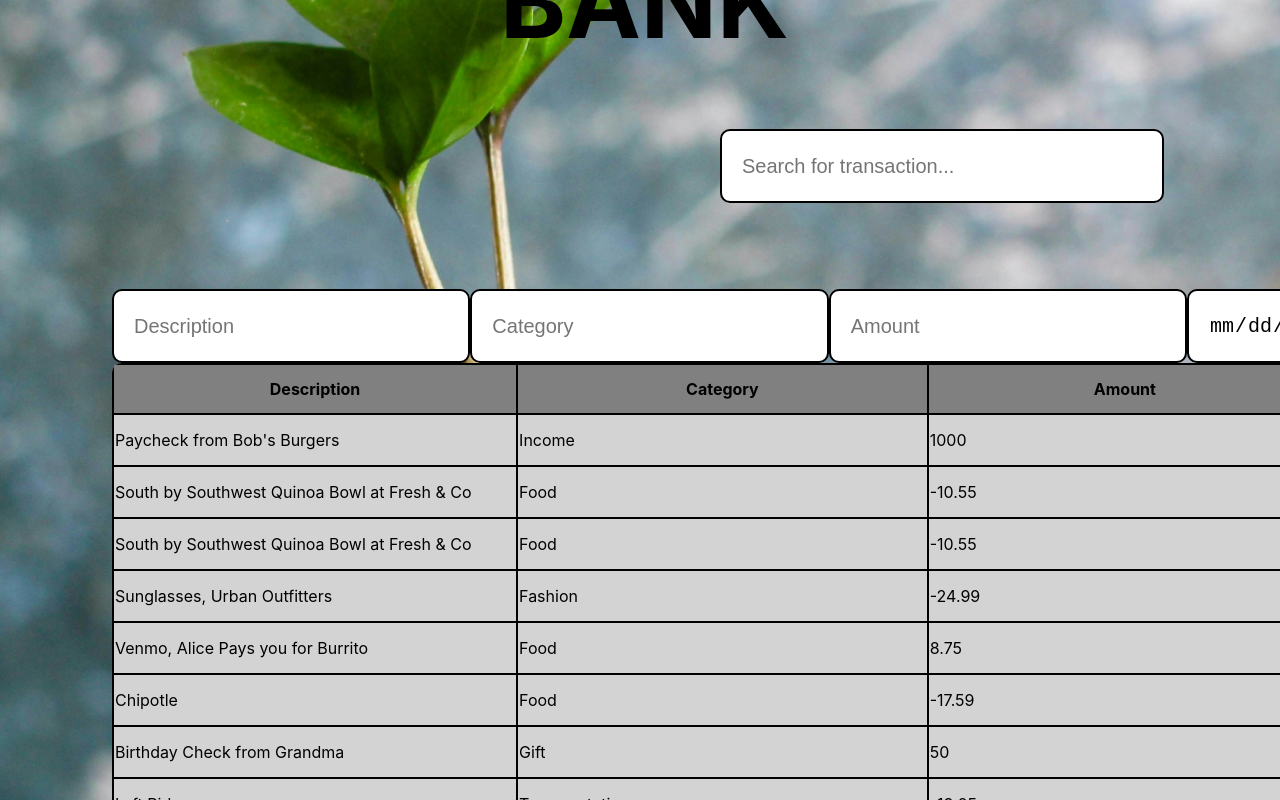
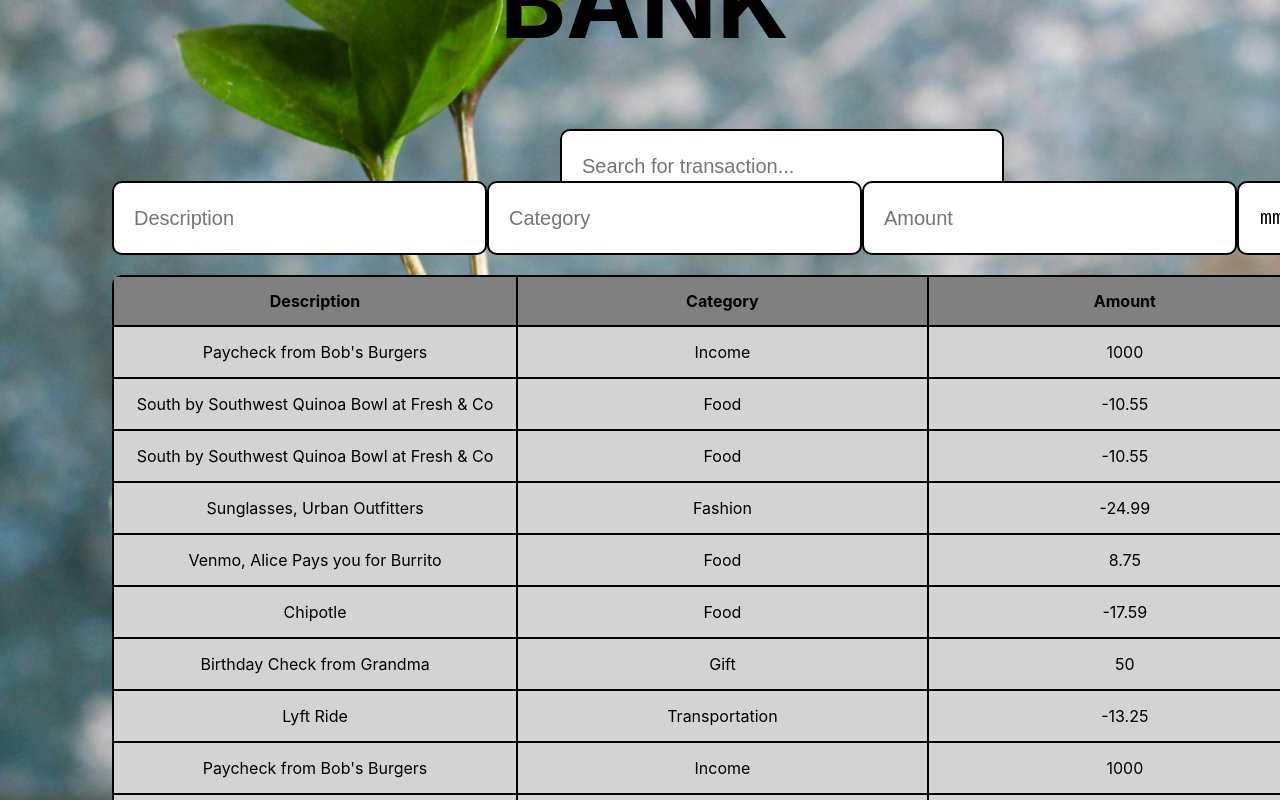
Before and after one commit to DevNorah/phase-2-code-challenge-1, a React (Create React App) app: page / in a window 1280 px wide. Shown: the part 260-1060 px from the top of the page. Built offline with nearby package versions, Linux system fonts and the light colour scheme; data requests are answered from the project's data file.

Commit message:
styled the search bar

```diff
--- a/src/App.css
+++ b/src/App.css
@@ -36,9 +36,8 @@ input {
 }
 
 .search-input {
-  margin-left: 45em;
-  height: 10em;
-  margin-top: 20px;
+  margin-left: 35em;
+  height: 2em;
 }
 
 form{
@@ -46,6 +45,7 @@ form{
   width: 100em;
   align-items: center;
   margin-left: 7em;
+  margin-top: 20px;
 
 }
 
@@ -62,6 +62,7 @@ form .transactionForm input{
   border-radius: 10px;
   width: 100em;
   margin-left: 7em;
+  margin-top: 20px;
 
 }
 
@@ -75,12 +76,13 @@ form .transactionForm input{
   background-color: lightgrey;
   width: 35em;
   height: 3em;
+  text-align: center;
 }
 
 
 .submit-btn {
   height: 0px;
   background-color: yellowgreen;
-  width: 10em;
+  width: 5em;
   padding-bottom: 2em;
 }
```
